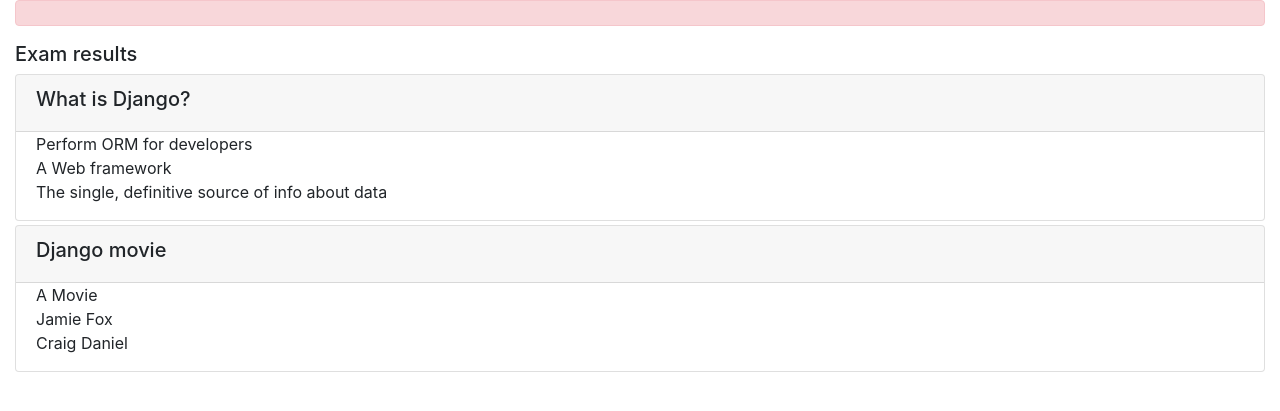
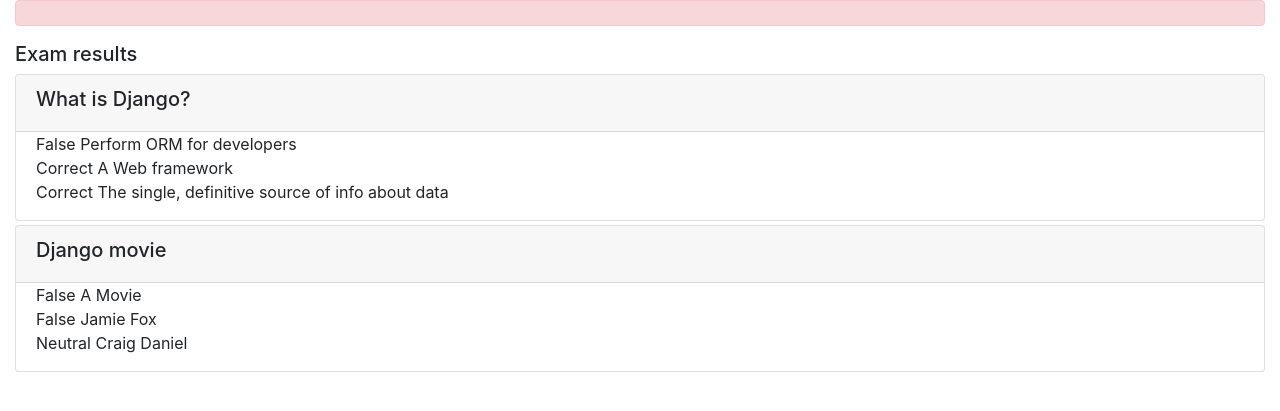
Before and after one commit to elniebiet/ibm_course_django_project, a Django app: page /onlinecourse/course/1/93/result/ in a window 1280 px wide. Shown: the part 56-467 px from the top of the page. Run offline with Django 3.2, Linux system fonts and the light colour scheme; data comes from the database, SQL or seed files in the repository; both versions use the stored data as it was after the commit; some libraries are stand-ins or nearby versions.

Commit message:
template update

```diff
--- a/onlinecourse/templates/onlinecourse/exam_result_bootstrap.html
+++ b/onlinecourse/templates/onlinecourse/exam_result_bootstrap.html
@@ -60,6 +60,19 @@
                         {% for choice in question.choice_set.all %}
                             <div class="form-check">
                                 <label class="form-check-label">
+                                    {% if choice_id_with_status %}
+                                        {% for key, value in choice_id_with_status.items %}
+                                            {% if key == choice.id %}
+                                                {% if value == "True" %}
+                                                    Correct
+                                                {% elif value == "Neutral" %}
+                                                    Neutral
+                                                {% else %}
+                                                    False
+                                                {% endif %}
+                                            {% endif %}
+                                        {% endfor %}
+                                    {% endif %}
                                     {{ choice.choice_text }}
                                 </label>
                             </div>
--- a/onlinecourse/views.py
+++ b/onlinecourse/views.py
@@ -8,6 +8,7 @@
 from django.views import generic
 from django.contrib.auth import login, logout, authenticate
 import logging
+
 # Get an instance of a logger
 logger = logging.getLogger(__name__)
 # Create your views here.
@@ -176,25 +177,27 @@
         choices = Choice.objects.filter(question=question.id)
         for choice in choices:
             if choice.is_correct: #choice is correct, check its in the list of submitted choices
-                choice_found_in_submission = False
+                choice_found_in_submission = "False"
                 for ch in choiceids:
                     if ch.id == choice.id:
-                        choice_found_in_submission = True
-                if False == choice_found_in_submission:
+                        choice_found_in_submission = "True"
+                if "False" == choice_found_in_submission:
                     passed_question = False
                     # break
                 choice_id_with_status[choice.id] = choice_found_in_submission
             else: #choice is not correct, check its not submitted
-                choice_found_in_submission = False
+                choice_found_in_submission = "False"
                 for ch in choiceids:
                     if ch.id == choice.id:
-                        choice_found_in_submission = True
-                if True == choice_found_in_submission:
+                        choice_found_in_submission = "True"
+                if "True" == choice_found_in_submission:
                     passed_question = False
                     # break
-                res = True
-                if choice_found_in_submission:
-                    res = False
+                res = "True"
+                if choice_found_in_submission == "True":
+                    res = "False"
+                else:
+                    res = "Neutral"
                 choice_id_with_status[choice.id] = res
         if passed_question:
             question.grade = 1
```
Also changed, not shown: db.sqlite3.
